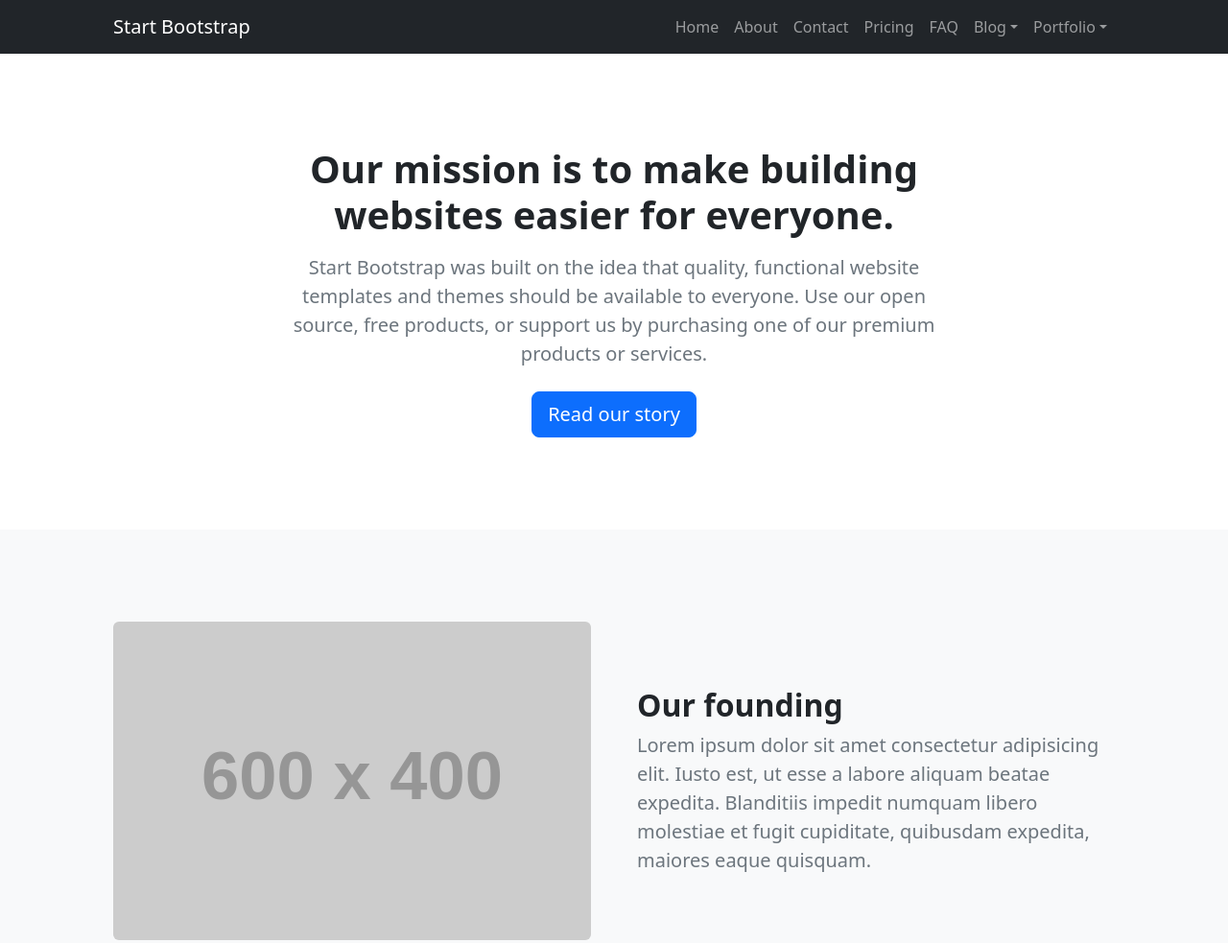
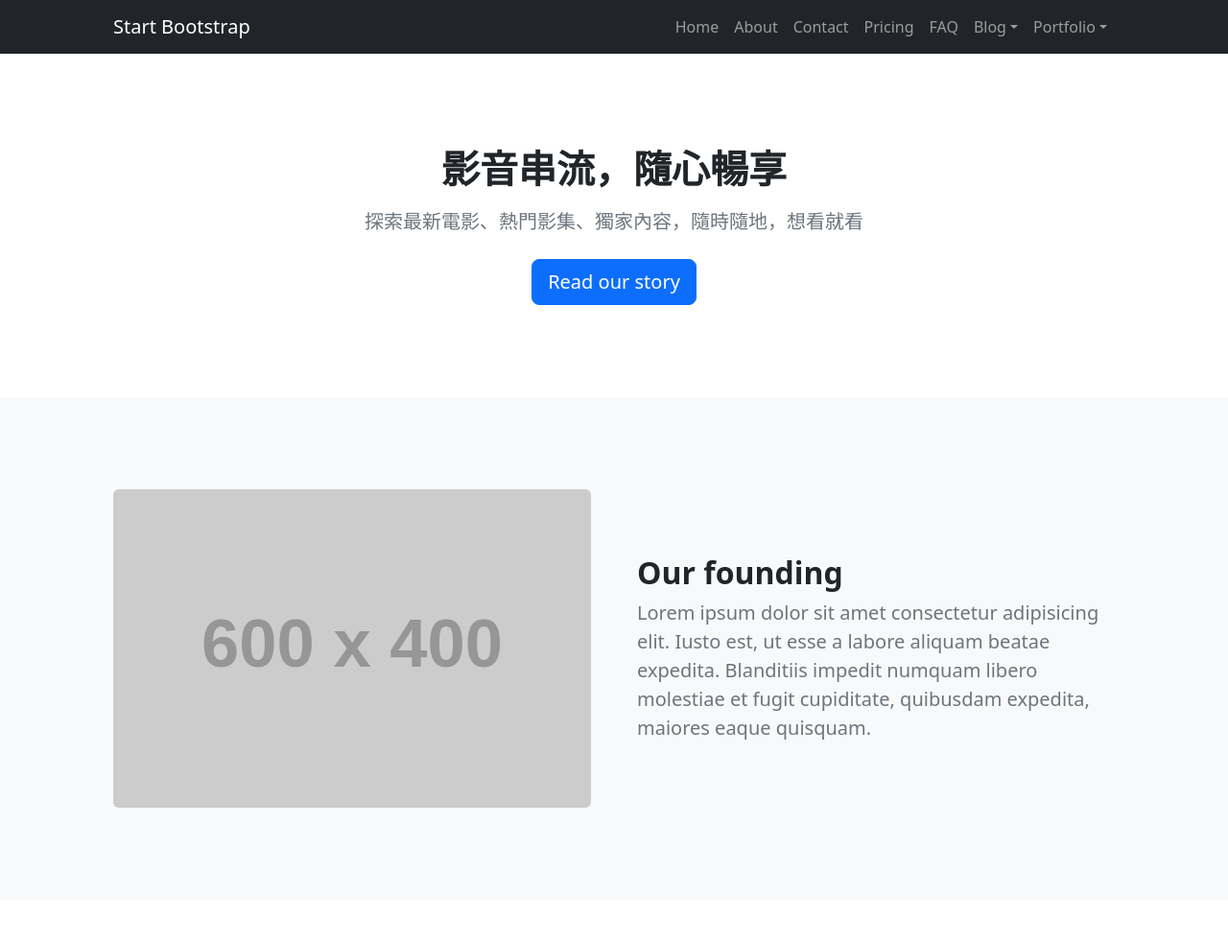
Before and after one commit to shengyou/chihlee-demo-group, a plain HTML site: page about.html in a window 1280 px wide. Shown: the top 983 px of the page at 96% size. Drawn offline with nearby package versions, Linux system fonts and the light colour scheme; placeholder pictures from the web are drawn by us.

Commit message:
Revise about page title and Content

```diff
--- a/about.html
+++ b/about.html
@@ -51,8 +51,8 @@
                     <div class="row justify-content-center">
                         <div class="col-lg-8 col-xxl-6">
                             <div class="text-center my-5">
-                                <h1 class="fw-bolder mb-3">Our mission is to make building websites easier for everyone.</h1>
-                                <p class="lead fw-normal text-muted mb-4">Start Bootstrap was built on the idea that quality, functional website templates and themes should be available to everyone. Use our open source, free products, or support us by purchasing one of our premium products or services.</p>
+                                <h1 class="fw-bolder mb-3">影音串流，隨心暢享</h1>
+                                <p class="lead fw-normal text-muted mb-4">探索最新電影、熱門影集、獨家內容，隨時隨地，想看就看</p>
                                 <a class="btn btn-primary btn-lg" href="#scroll-target">Read our story</a>
                             </div>
                         </div>
```
